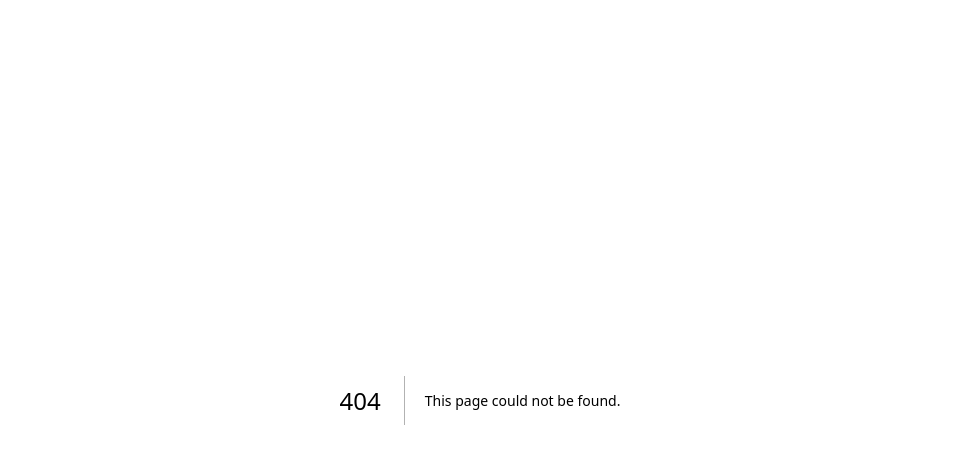
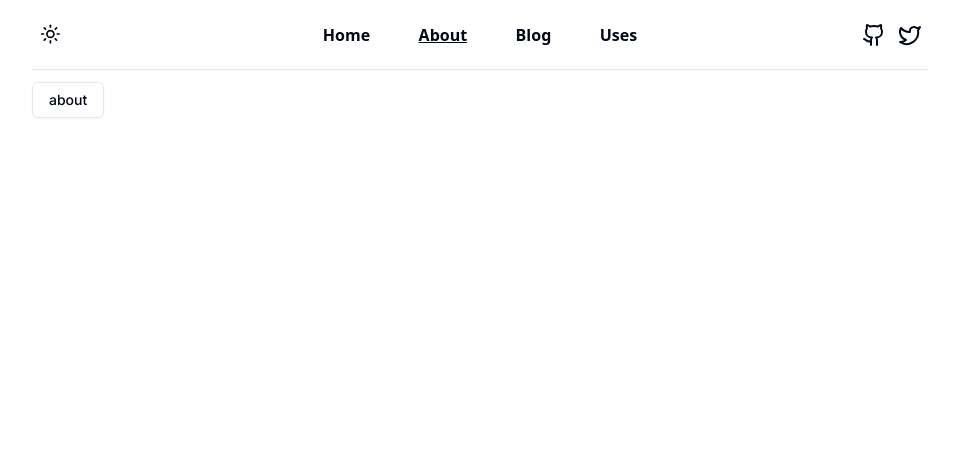
Before and after one commit to piotrszubert/nextjs-dev-portfolio, a Next.js app: page /about in a window 1280 px wide. Before the commit this address had no page. Shown: the top 464 px of the page, without its empty margins (160-1119 px from the left). Built offline with nearby package versions, Linux system fonts and the light colour scheme.

Commit message:
added routes

```diff
--- a/components/navMenu.tsx
+++ b/components/navMenu.tsx
@@ -5,7 +5,8 @@ import { useRouter } from 'next/router';
 const links = [
   { name: 'Home', path: '/' },
   { name: 'About', path: '/about' },
-  { name: 'Contact', path: '/contact' },
+  { name: 'Blog', path: '/blog' },
+  { name: 'Uses', path: '/uses' },
 ];
 
 export default function NavMenu({ flexDirection = 'flex-row', gap = '' }) {
--- /dev/null
+++ b/pages/about/index.tsx
@@ -0,0 +1,19 @@
+import { Inter } from 'next/font/google'
+import { Button } from '@/components/ui/button'
+import Layout from '@/components/layout'
+
+const inter = Inter({ subsets: ['latin'] })
+
+export default function About() {
+  return (
+    <Layout>
+      <main
+        className={`${inter.className} max-w-4xl mx-auto`}
+      >
+      <Button variant={'outline'}>
+        about
+      </Button>
+      </main>
+    </Layout>
+  )
+}
--- /dev/null
+++ b/pages/blog/index.tsx
@@ -0,0 +1,19 @@
+import { Inter } from 'next/font/google'
+import { Button } from '@/components/ui/button'
+import Layout from '@/components/layout'
+
+const inter = Inter({ subsets: ['latin'] })
+
+export default function Home() {
+  return (
+    <Layout>
+      <main
+        className={`${inter.className} max-w-4xl mx-auto`}
+      >
+      <Button variant={'outline'}>
+        blog
+      </Button>
+      </main>
+    </Layout>
+  )
+}
--- /dev/null
+++ b/pages/uses/index.tsx
@@ -0,0 +1,19 @@
+import { Inter } from 'next/font/google'
+import { Button } from '@/components/ui/button'
+import Layout from '@/components/layout'
+
+const inter = Inter({ subsets: ['latin'] })
+
+export default function Uses() {
+  return (
+    <Layout>
+      <main
+        className={`${inter.className} max-w-4xl mx-auto`}
+      >
+      <Button variant={'outline'}>
+        uses
+      </Button>
+      </main>
+    </Layout>
+  )
+}
```
